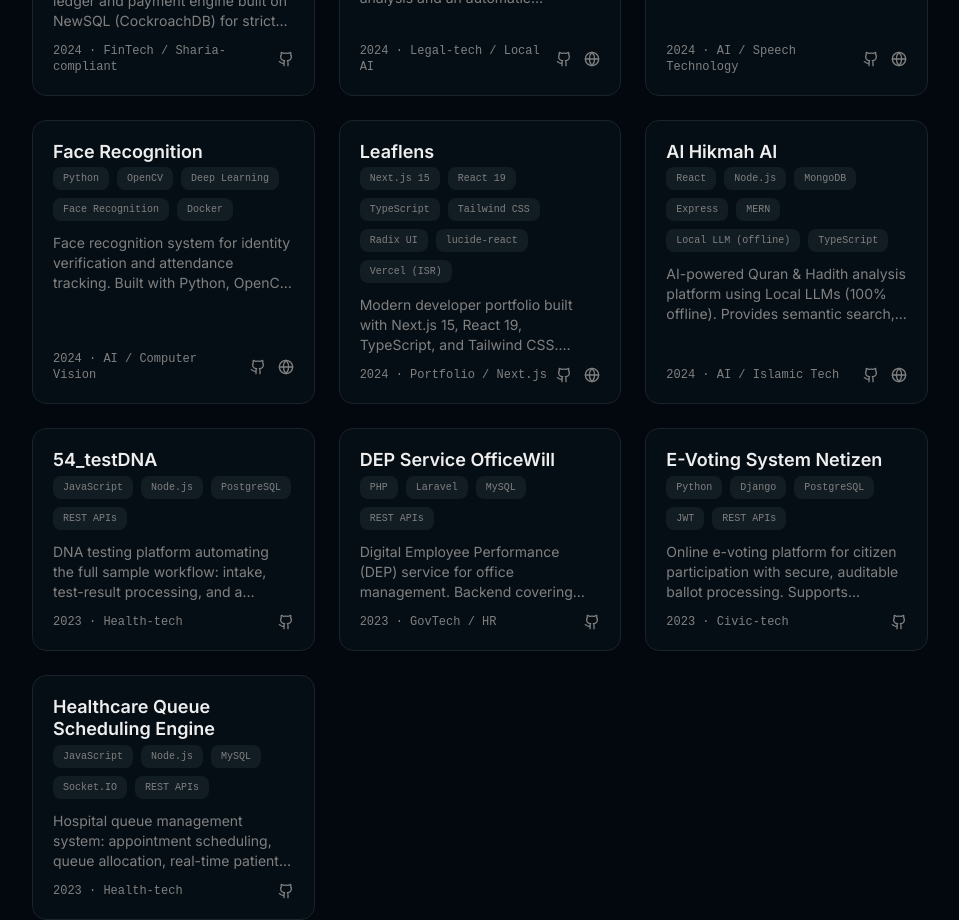
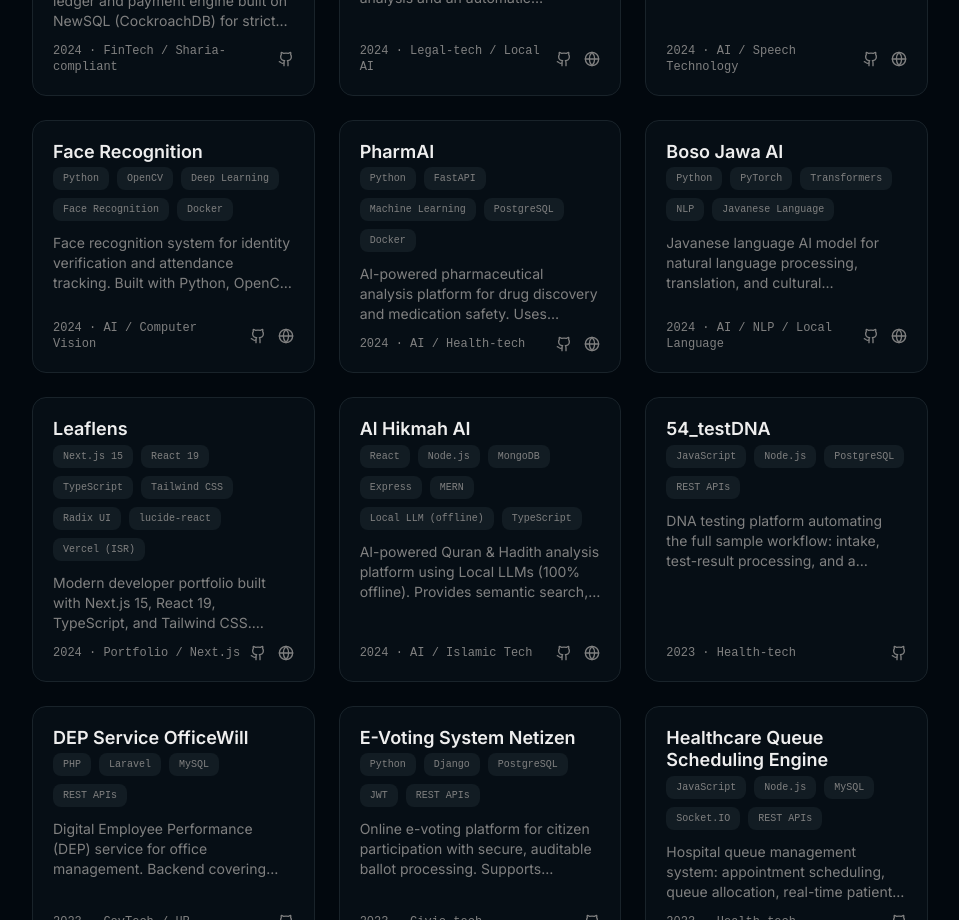
Before and after one commit to AmirulJusticia0507/v0-portfolio-with-next-js, a Next.js app: page / in a window 1280 px wide. Shown: the part 5580-6500 px from the top of the page, without its empty margins (160-1119 px from the left). Built offline with nearby package versions, Linux system fonts and the light colour scheme.

Commit message:
Add PharmAI and Boso Jawa AI projects to portfolio

```diff
--- a/components/portfolio/projects.tsx
+++ b/components/portfolio/projects.tsx
@@ -82,6 +82,30 @@ const projects = [
     urls: [
       { label: "Source code", href: "https://github.com/AmirulJusticia0507/face_recognition.git", icon: <Github className="w-4 h-4" /> },
       { label: "Live Demo", href: "https://face-recognition-gamma-teal.vercel.app", icon: <Globe className="w-4 h-4" /> },
+    ],
+  },
+  {
+    title: "PharmAI",
+    role: "Fullstack Engineer",
+    period: "2024 · AI / Health-tech",
+    description:
+      "AI-powered pharmaceutical analysis platform for drug discovery and medication safety. Uses machine learning models for drug interaction prediction, dosage optimization, and adverse effect detection.",
+    tech: ["Python", "FastAPI", "Machine Learning", "PostgreSQL", "Docker"],
+    urls: [
+      { label: "Source code", href: "https://github.com/AmirulJusticia0507/PharmAI.git", icon: <Github className="w-4 h-4" /> },
+      { label: "Live Demo", href: "https://pharm-ai-rouge.vercel.app", icon: <Globe className="w-4 h-4" /> },
+    ],
+  },
+  {
+    title: "Boso Jawa AI",
+    role: "Fullstack Engineer",
+    period: "2024 · AI / NLP / Local Language",
+    description:
+      "Javanese language AI model for natural language processing, translation, and cultural preservation. Built with transformer architectures for low-resource language understanding.",
+    tech: ["Python", "PyTorch", "Transformers", "NLP", "Javanese Language"],
+    urls: [
+      { label: "Source code", href: "https://github.com/AmirulJusticia0507/boso-jawa-ai.git", icon: <Github className="w-4 h-4" /> },
+      { label: "Live Demo", href: "https://boso-jawa-ai.vercel.app", icon: <Globe className="w-4 h-4" /> },
     ],
   },
   {
```
